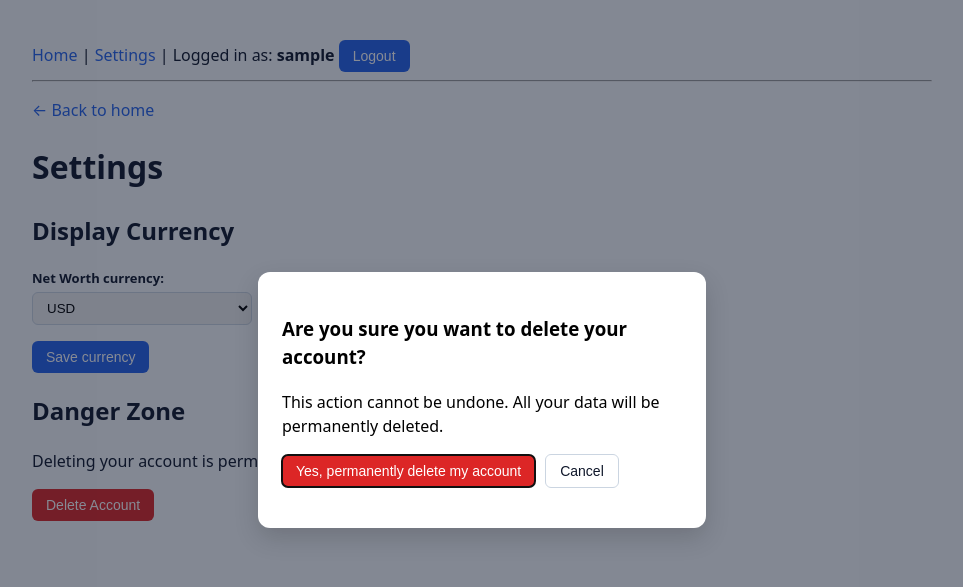
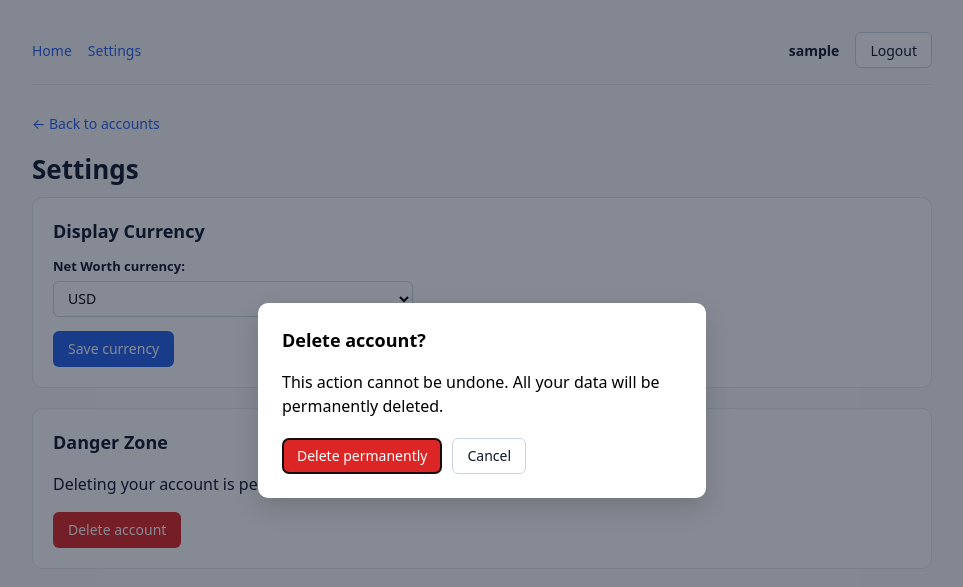
Before and after one commit to puxa7/networth-tracker, a Django app: page /settings/ in a window 1280 px wide, after a click on "Delete account". Shown: the top 587 px of the page, without its empty margins (158-1121 px from the left). Run offline with Django 5.2, Linux system fonts and the light colour scheme; the visitor is signed in with stand-in values (Sample User, id 1); data comes from the database, SQL or seed files in the repository.

Commit message:
frontend improved v2

```diff
--- /dev/null
+++ b/portfolio/static/portfolio/main.js
@@ -0,0 +1,30 @@
+function openModal(id) {
+    document.getElementById(id).showModal();
+}
+
+function closeModal(id) {
+    document.getElementById(id).close();
+}
+
+function openEditAssetModal(btn) {
+    document.getElementById('editAssetForm').action = btn.dataset.url;
+    document.getElementById('edit_asset_name').value = btn.dataset.name;
+    document.getElementById('edit_asset_ticker').value = btn.dataset.ticker;
+    document.getElementById('edit_asset_quantity').value = btn.dataset.quantity.replace(',', '.');
+    document.getElementById('edit_asset_price').value = btn.dataset.price.replace(',', '.');
+
+    const deleteForm = document.getElementById('deleteAssetForm');
+    deleteForm.action = btn.dataset.deleteUrl;
+    deleteForm.onsubmit = function () {
+        return confirm('Delete ' + btn.dataset.name + '?');
+    };
+
+    openModal('editAssetModal');
+}
+
+document.addEventListener('DOMContentLoaded', function () {
+    const modalToOpen = document.querySelector('dialog[data-auto-open="true"]');
+    if (modalToOpen) {
+        modalToOpen.showModal();
+    }
+});
--- a/portfolio/static/portfolio/style.css
+++ b/portfolio/static/portfolio/style.css
@@ -1,32 +1,27 @@
+/* === Fundamentals and site layout === */
 body {
     font-family: system-ui, -apple-system, sans-serif;
     background-color: #f8fafc;
     color: #0f172a;
     max-width: 900px;
-    margin: 40px auto;
+    margin: 32px auto;
     padding: 0 20px;
     line-height: 1.5;
 }
 
-button {
-    background-color: #2563eb;
-    color: #ffffff;
-    border: none;
-    padding: 8px 14px;
-    border-radius: 6px;
-    font-size: 14px;
-    cursor: pointer;
+h1 {
+    font-size: 26px;
+    margin: 0 0 8px 0;
 }
 
-button:hover {
-    background-color: #1d4ed8;
+h2 {
+    font-size: 18px;
+    margin: 0 0 12px 0;
 }
 
-input {
-    padding: 7px 10px;
-    border: 1px solid #cbd5e1;
-    border-radius: 6px;
-    font-size: 14px;
+h3 {
+    font-size: 18px;
+    margin: 0 0 16px 0;
 }
 
 a {
@@ -38,65 +33,66 @@ a:hover {
     text-decoration: underline;
 }
 
-table {
-    width: 100%;
-    border-collapse: collapse;
-    background-color: #ffffff;
-    margin-top: 12px;
+.back-link {
+    margin: 0 0 16px 0;
+    font-size: 14px;
 }
 
-th, td {
-    padding: 10px 12px;
-    text-align: left;
+.total-value {
+    font-size: 20px;
+    font-weight: 700;
+    color: #2563eb;
+    margin: 0 0 20px 0;
+}
+
+/* === Navigation === */
+.navbar {
+    display: flex;
+    justify-content: space-between;
+    align-items: center;
+    padding-bottom: 16px;
+    margin-bottom: 28px;
     border-bottom: 1px solid #e2e8f0;
 }
 
-th {
-    background-color: #f1f5f9;
-    font-size: 13px;
-    color: #475569;
+.nav-links,
+.nav-user {
+    display: flex;
+    align-items: center;
+    gap: 16px;
+    font-size: 14px;
 }
 
-dialog {
-    border: none;
-    border-radius: 12px;
-    padding: 24px;
-    width: 90%;
-    max-width: 400px;
-    box-shadow: 0 10px 25px rgba(0, 0, 0, 0.15);
+/* === Buttons === */
+button,
+.btn {
+    display: inline-flex;
+    align-items: center;
+    justify-content: center;
+    height: 36px;
+    padding: 0 14px;
+    font-family: inherit;
+    font-size: 14px;
+    font-weight: 500;
+    background-color: #2563eb;
+    color: #ffffff;
+    border: 1px solid transparent;
+    border-radius: 6px;
+    cursor: pointer;
+    text-decoration: none;
+    box-sizing: border-box;
 }
 
-dialog::backdrop {
-    background: rgba(15, 23, 42, 0.5);
-}
-
-form p label {
-    display: block;
-    font-size: 13px;
-    font-weight: 600;
-    margin-bottom: 4px;
-}
-
-form p input,
-form p select {
-    width: 100%;
-    box-sizing: border-box;
-    padding: 7px 10px;
-    border: 1px solid #cbd5e1;
-    border-radius: 6px;
-}
-
-.actions {
-    display: flex;
-    gap: 10px;
-    align-items: center;
-    margin: 16px 0;
+button:hover,
+.btn:hover {
+    background-color: #1d4ed8;
+    text-decoration: none;
 }
 
 .btn-secondary {
     background-color: #ffffff;
     color: #0f172a;
-    border: 1px solid #cbd5e1;
+    border-color: #cbd5e1;
 }
 
 .btn-secondary:hover {
@@ -111,42 +107,75 @@ form p select {
     background-color: #b91c1c;
 }
 
-a.btn {
-    display: inline-block;
-    background-color: #2563eb;
-    color: #ffffff;
-    padding: 8px 14px;
-    border-radius: 6px;
-    font-size: 14px;
-    text-decoration: none;
+.actions {
+    display: flex;
+    gap: 10px;
+    align-items: center;
+    margin: 16px 0;
 }
 
-a.btn:hover {
-    background-color: #1d4ed8;
-    text-decoration: none;
+/* === Forms and containers === */
+.card {
+    background-color: #ffffff;
+    border: 1px solid #e2e8f0;
+    border-radius: 10px;
+    padding: 20px;
+    margin-bottom: 20px;
 }
 
-main > form {
+.card form {
     max-width: 360px;
 }
 
-
-
-.modal-footer {
-    display: flex;
-    justify-content: space-between;
-    align-items: center;
-    margin-top: 20px;
+.auth-box {
+    max-width: 380px;
+    margin: 60px auto;
+    background-color: #ffffff;
+    border: 1px solid #e2e8f0;
+    border-radius: 10px;
+    padding: 24px;
 }
 
-.modal-footer .actions {
-    margin: 0;
+form p {
+    margin: 0 0 14px 0;
 }
 
-section > form {
-    max-width: 220px;
+form p label {
+    display: block;
+    font-size: 13px;
+    font-weight: 600;
+    margin-bottom: 4px;
 }
 
+form p input,
+form p select {
+    width: 100%;
+    height: 36px;
+    padding: 0 10px;
+    font-family: inherit;
+    font-size: 14px;
+    border: 1px solid #cbd5e1;
+    border-radius: 6px;
+    background-color: #ffffff;
+    box-sizing: border-box;
+}
+
+.helptext {
+    display: block;
+    font-size: 12px;
+    color: #64748b;
+    margin-top: 4px;
+}
+
+.errorlist {
+    color: #dc2626;
+    font-size: 13px;
+    list-style: none;
+    padding: 0;
+    margin: 0 0 10px 0;
+}
+
+/* === Accounts main page === */
 .accounts-grid {
     display: grid;
     grid-template-columns: repeat(auto-fill, minmax(250px, 1fr));
@@ -164,12 +193,10 @@ section > form {
     padding: 16px 18px;
     color: #0f172a;
     text-decoration: none;
-    transition: border-color 0.15s ease, box-shadow 0.15s ease;
 }
 
 .account-card:hover {
     border-color: #2563eb;
-    box-shadow: 0 4px 12px rgba(15, 23, 42, 0.06);
     text-decoration: none;
 }
 
@@ -183,3 +210,54 @@ section > form {
     font-weight: 700;
     color: #2563eb;
 }
+
+/* === Assets table === */
+table {
+    width: 100%;
+    border-collapse: collapse;
+    background-color: #ffffff;
+    border: 1px solid #e2e8f0;
+    margin-top: 12px;
+}
+
+th,
+td {
+    padding: 10px 12px;
+    text-align: left;
+    border-bottom: 1px solid #e2e8f0;
+}
+
+th {
+    background-color: #f1f5f9;
+    font-size: 13px;
+    color: #475569;
+}
+
+td:last-child {
+    text-align: right;
+}
+
+/* === Modals === */
+dialog {
+    border: none;
+    border-radius: 10px;
+    padding: 24px;
+    width: 90%;
+    max-width: 400px;
+    box-shadow: 0 10px 25px rgba(0, 0, 0, 0.15);
+}
+
+dialog::backdrop {
+    background: rgba(15, 23, 42, 0.5);
+}
+
+.modal-footer {
+    display: flex;
+    justify-content: space-between;
+    align-items: center;
+    margin-top: 20px;
+}
+
+.modal-footer .actions {
+    margin: 0;
+}
--- a/portfolio/templates/portfolio/base.html
+++ b/portfolio/templates/portfolio/base.html
@@ -5,22 +5,24 @@
 <head>
     <meta charset="UTF-8">
     <title>{% block title %}NetWorth{% endblock %}</title>
-    <link rel="stylesheet" href="{% static 'portfolio/style.css' %}?v=2">
+    <link rel="stylesheet" href="{% static 'portfolio/style.css' %}?v=3">
 </head>
 
 <body>
     {% if user.is_authenticated %}
-    <header>
-        <nav>
-            <a href="{% url 'home' %}">Home</a> |
-            <a href="{% url 'settings' %}">Settings</a> |
-            <span>Logged in as: <strong>{{ user.username }}</strong></span>
-            <form action="{% url 'logout' %}" method="post" style="display:inline;">
+    <header class="navbar">
+        <nav class="nav-links">
+            <a href="{% url 'home' %}">Home</a>
+            <a href="{% url 'settings' %}">Settings</a>
+        </nav>
+
+        <div class="nav-user">
+            <span><strong>{{ user.username }}</strong></span>
+            <form action="{% url 'logout' %}" method="post">
                 {% csrf_token %}
-                <button type="submit">Logout</button>
+                <button type="submit" class="btn-secondary">Logout</button>
             </form>
-        </nav>
-        <hr>
+        </div>
     </header>
     {% endif %}
 
@@ -28,6 +30,8 @@
         {% block content %}
         {% endblock %}
     </main>
+
+    <script src="{% static 'portfolio/main.js' %}?v=1"></script>
 </body>
 
 </html>
--- a/portfolio/templates/portfolio/home.html
+++ b/portfolio/templates/portfolio/home.html
@@ -1,9 +1,9 @@
 {% extends 'portfolio/base.html' %}
 {% block title %}NetWorth{% endblock %}
+
 {% block content %}
-
 <h1>Your accounts</h1>
-<h2>Net Worth: {{ net_worth|floatformat:2 }} {{ display_currency }}</h2>
+<p class="total-value">Net Worth: {{ net_worth|floatformat:2 }} {{ display_currency }}</p>
 
 <div class="actions">
     <a href="{% url 'add_account' %}" class="btn">+ Add account</a>
@@ -24,5 +24,4 @@
     <p>You don't have any accounts yet. Click "+ Add account" to create your first one.</p>
     {% endfor %}
 </div>
-
 {% endblock %}
--- a/portfolio/templates/portfolio/settings.html
+++ b/portfolio/templates/portfolio/settings.html
@@ -1,14 +1,12 @@
 {% extends 'portfolio/base.html' %}
-{% block title %}Account Settings{% endblock %}
+{% block title %}Settings{% endblock %}
+
 {% block content %}
-
-<p><a href="{% url 'home' %}">&larr; Back to home</a></p>
+<p class="back-link"><a href="{% url 'home' %}">&larr; Back to accounts</a></p>
 
 <h1>Settings</h1>
 
-
-
-<section>
+<section class="card">
     <h2>Display Currency</h2>
     <form method="post">
         {% csrf_token %}
@@ -26,30 +24,27 @@
     </form>
 </section>
 
+<section class="card">
+    <h2>Danger Zone</h2>
+    <p>Deleting your account is permanent and will remove all your accounts and assets.</p>
 
-
-<section>
-    <h2>Danger Zone</h2>
-    <p>Deleting your account is permanent and will remove all your portfolios and assets.</p>
-
-    <button type="button" class="btn-danger" onclick="document.getElementById('deleteUserModal').showModal()">
-        Delete Account
+    <button type="button" class="btn-danger" onclick="openModal('deleteUserModal')">
+        Delete account
     </button>
 
     <dialog id="deleteUserModal">
-        <h3>Are you sure you want to delete your account?</h3>
+        <h3>Delete account?</h3>
         <p>This action cannot be undone. All your data will be permanently deleted.</p>
 
         <form action="{% url 'delete_user' %}" method="post">
             {% csrf_token %}
-            <div class="actions">
-                <button type="submit" class="btn-danger">Yes, permanently delete my account</button>
-                <button type="button" class="btn-secondary" onclick="document.getElementById('deleteUserModal').close()">
-                    Cancel
-                </button>
+            <div class="modal-footer">
+                <div class="actions">
+                    <button type="submit" class="btn-danger">Delete permanently</button>
+                    <button type="button" class="btn-secondary" onclick="closeModal('deleteUserModal')">Cancel</button>
+                </div>
             </div>
         </form>
     </dialog>
 </section>
-
 {% endblock %}
```
Also changed, not shown: portfolio/templates/portfolio/account_detail.html (+27 -52 lines), portfolio/templates/portfolio/add_account.html (+13 -9 lines), portfolio/templates/portfolio/login.html (+5 -4 lines), portfolio/templates/portfolio/register.html (+5 -4 lines), 1 other file.
